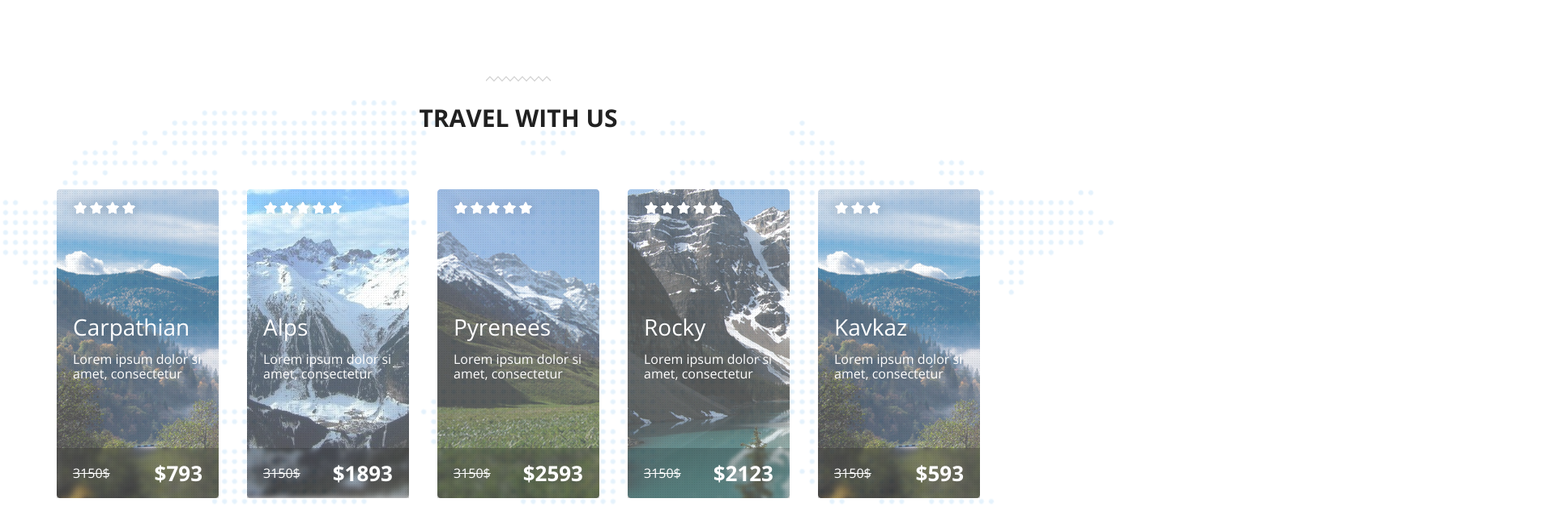
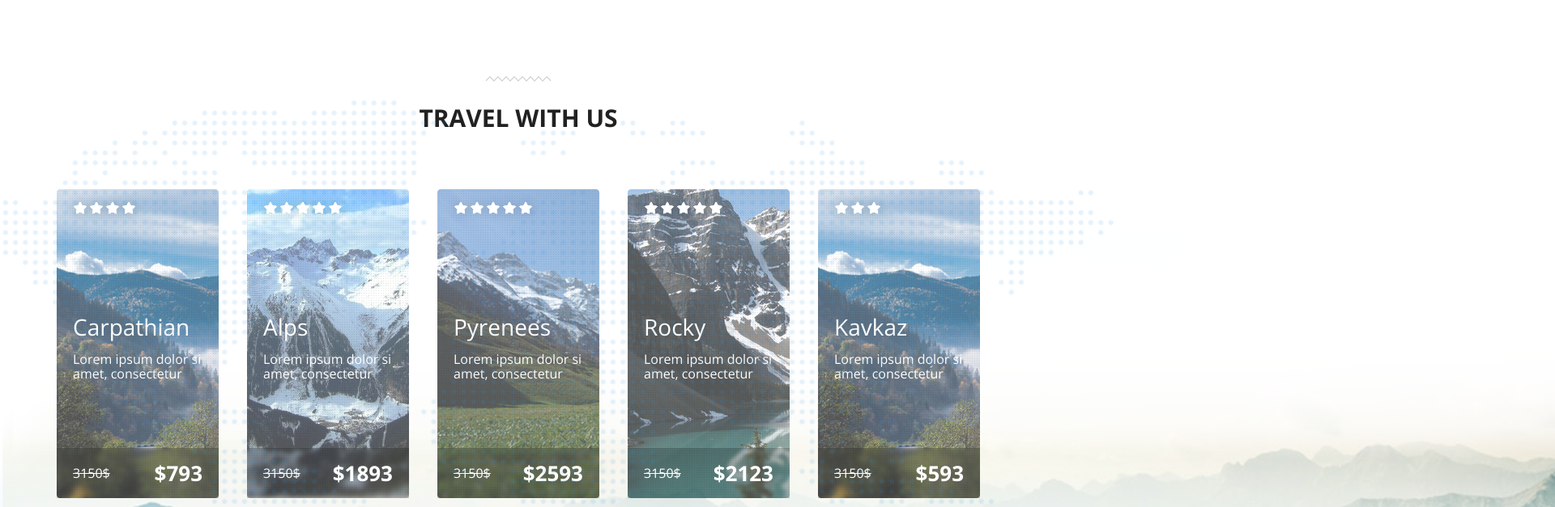
Before and after one commit to PaperZenoz/HobbyWorld, a website: page app/pug/index.pug in a window 1280 px wide. Shown: the part 1640-2267 px from the top of the page at 81% size, 1920 px wide, since content can reach past the window. Drawn offline with nearby package versions, Linux system fonts and the light colour scheme; files that its build step writes are made by us from their sources; files whose address does not match are found by name.

Commit message:
Travel With Us 2

```diff
--- a/app/pug/_partials/travel-with-us.pug
+++ b/app/pug/_partials/travel-with-us.pug
@@ -1,6 +1,7 @@
 section#travel
     .travel__map
     .travel__bg
+        img(src='img/travel-with-us/travel-bg.png')
     .container
         h2 Travel with us
         .travel__wrap
--- a/app/sass/_global.sass
+++ b/app/sass/_global.sass
@@ -5,7 +5,7 @@ $gray: #777777
 
 body
   font-family: 'Open Sans'
-  padding: 0 60px 60px
+  padding: 0 0px 60px
   min-width: 320px
   color: #212121
 
--- a/app/sass/project-blocks/travel-with-us.sass
+++ b/app/sass/project-blocks/travel-with-us.sass
@@ -1,9 +1,14 @@
 #travel
   position: relative
+  min-height: 960px
 .travel__
+  &bg
+    position: absolute
+    bottom: 0
   &map
     width: 1470px
     height: 733px
+    z-index: 1
     background: url("../../img/travel-with-us/worldmap-dots.png") top/cover
     position: absolute
     left: 50%
```
Also changed, not shown: app/css/project-blocks/travel-with-us.min.css, app/css/style.min.css, app/img/travel-with-us/travel-bg.png (added), app/index.html.
